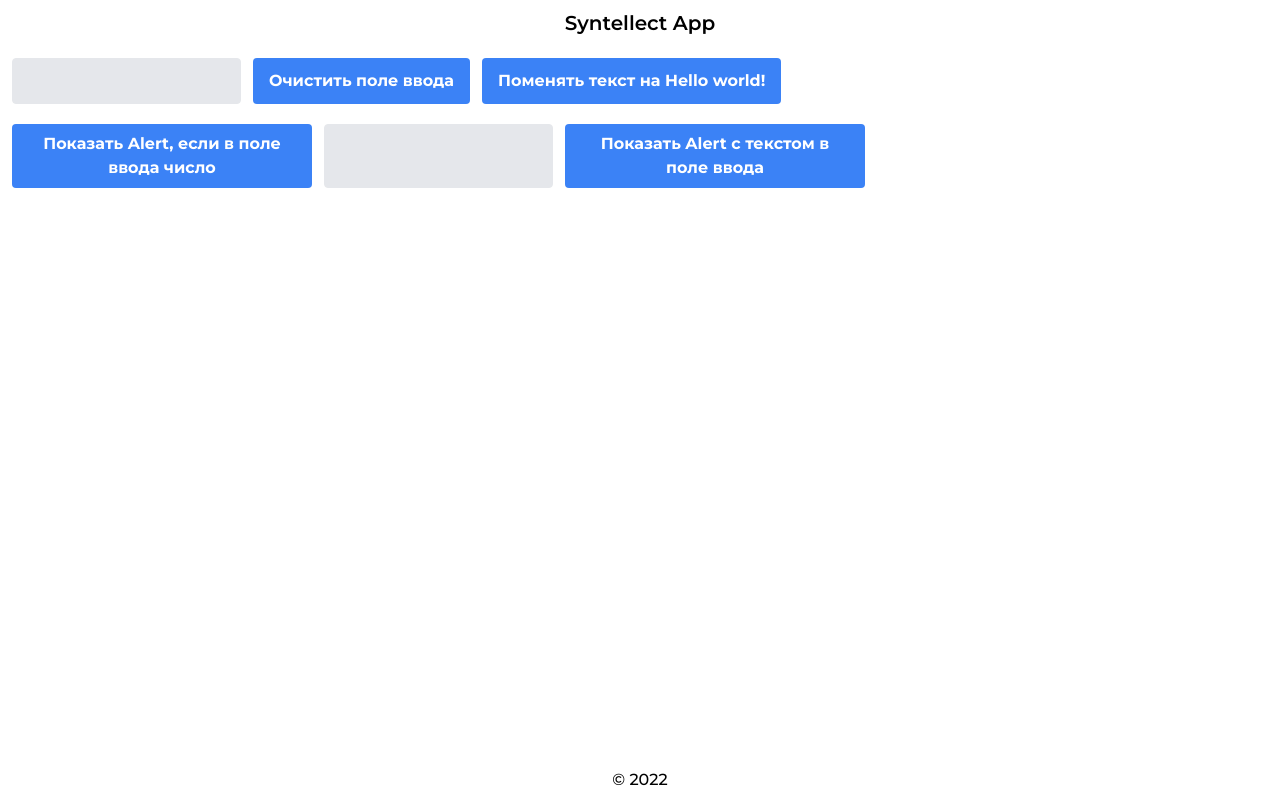
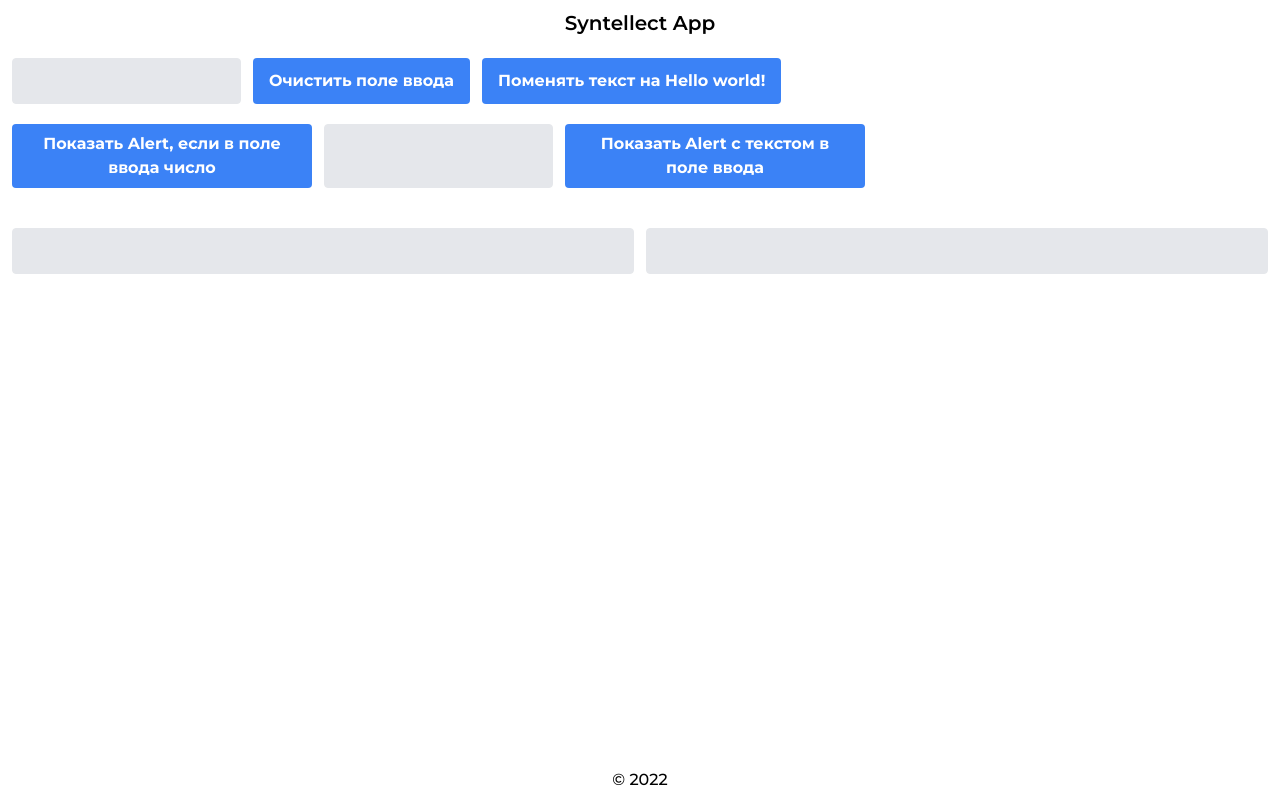
Before and after one commit to propertiess/propertiess-syntellect-app, a React (Create React App) app: page / in a window 1280 px wide. Built offline with nearby package versions, Linux system fonts and the light colour scheme.

Commit message:
feat: add ControlAutoCompleteList

```diff
--- a/src/common/components/ui/MyInput/MyInput.module.scss
+++ b/src/common/components/ui/MyInput/MyInput.module.scss
@@ -2,3 +2,7 @@
   @apply appearance-none bg-gray-200 text-gray-700 border font-medium border-gray-200 rounded py-3 px-4 leading-tight focus:outline-none focus:bg-white focus:border-gray-500;
   transition: background-color 0.3s ease;
 }
+
+.half {
+  @apply w-1/2;
+}
--- a/src/common/components/ui/MyInput/MyInput.tsx
+++ b/src/common/components/ui/MyInput/MyInput.tsx
@@ -2,12 +2,17 @@ import { FC } from 'react';
 import styles from './MyInput.module.scss';
 
 interface Props {
-  value: string;
-  onChange: (e: React.ChangeEvent<HTMLInputElement>) => void;
+  value?: string;
+  onChange?: (e: React.ChangeEvent<HTMLInputElement>) => void;
+  half?: boolean;
 }
 
-const MyInput: FC<Props> = props => {
-  return <input className={styles.wrap} type='text' {...props} />;
+const MyInput: FC<Props> = ({ value, onChange, half }) => {
+  const style = half ? `${styles.wrap} ${styles.half}` : styles.wrap;
+
+  return (
+    <input className={style} type='text' value={value} onChange={onChange} />
+  );
 };
 
 export { MyInput };
--- /dev/null
+++ b/src/pages/home/components/ControlAutoComplete/ControlAutoComplete.tsx
@@ -0,0 +1,22 @@
+import { FC } from 'react';
+import { MyInput } from 'common/components/ui';
+import { observer } from 'mobx-react-lite';
+import { useInput } from 'pages/home/hooks/useInput';
+
+interface Props {
+  countOfPrompts: number;
+}
+
+const ControlAutoComplete: FC<Props> = observer(({ countOfPrompts }) => {
+  const { value, onChange } = useInput();
+
+  return (
+    <MyInput
+      half
+      value={value ?? ''}
+      onChange={e => onChange(e.target.value)}
+    />
+  );
+});
+
+export { ControlAutoComplete };
--- /dev/null
+++ b/src/pages/home/components/ControlAutoComplete/index.ts
@@ -0,0 +1,3 @@
+import { ControlAutoComplete } from './ControlAutoComplete';
+
+export { ControlAutoComplete };
--- /dev/null
+++ b/src/pages/home/components/ControlAutoCompleteList/ControlAutoCompleteList.module.scss
@@ -0,0 +1,3 @@
+.wrap {
+  @apply mt-10 flex gap-3;
+}
--- /dev/null
+++ b/src/pages/home/components/ControlAutoCompleteList/ControlAutoCompleteList.tsx
@@ -0,0 +1,16 @@
+import { FC } from 'react';
+import { countsOfPrompts } from 'pages/home/utils';
+import { ControlAutoComplete } from '../ControlAutoComplete';
+import styles from './ControlAutoCompleteList.module.scss';
+
+const ControlAutoCompleteList: FC = () => {
+  return (
+    <div className={styles.wrap}>
+      {countsOfPrompts.map(prompts => (
+        <ControlAutoComplete key={prompts} countOfPrompts={prompts} />
+      ))}
+    </div>
+  );
+};
+
+export { ControlAutoCompleteList };
--- /dev/null
+++ b/src/pages/home/components/ControlAutoCompleteList/index.ts
@@ -0,0 +1,3 @@
+import { ControlAutoCompleteList } from './ControlAutoCompleteList';
+
+export { ControlAutoCompleteList };
--- /dev/null
+++ b/src/pages/home/components/Controls/index.ts
@@ -0,0 +1,3 @@
+import { Controls } from './Controls';
+
+export { Controls };
--- a/src/pages/home/index.tsx
+++ b/src/pages/home/index.tsx
@@ -1,11 +1,13 @@
 import { FC } from 'react';
 import { Layout } from 'common/layout';
-import { Controls } from './components/Controls/Controls';
+import { ControlAutoCompleteList } from './components/ControlAutoCompleteList';
+import { Controls } from './components/Controls';
 
 const Home: FC = () => {
   return (
     <Layout>
       <Controls />
+      <ControlAutoCompleteList />
     </Layout>
   );
 };
--- /dev/null
+++ b/src/pages/home/utils.ts
@@ -0,0 +1 @@
+export const countsOfPrompts = [3, 10];
```
